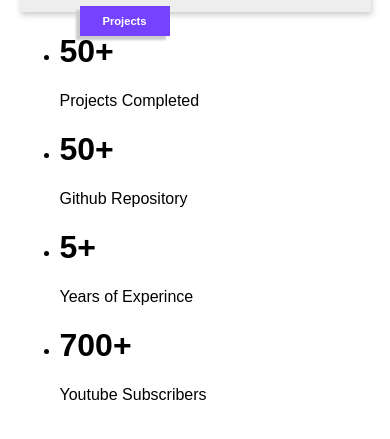
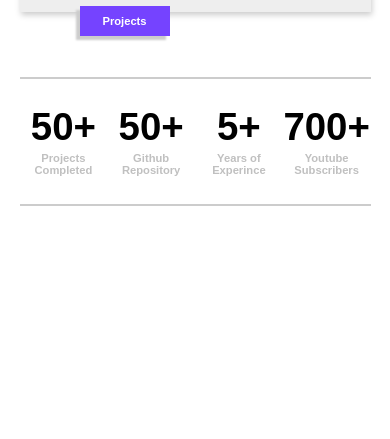
Before and after one commit to hussainHakimi/1-protfolio, a plain HTML site: page index.html in a window 390 px wide. Shown: the part 323-762 px from the top of the page. Drawn offline with Linux system fonts and the light colour scheme.

Commit message:
featured made responsive

```diff
--- a/style.css
+++ b/style.css
@@ -113,6 +113,42 @@
                 padding-right: 30px;
             }
 
+            /*=========================== Featues Part=======================*/
+            .features{
+                width: 100%;
+                height: 125px;
+                margin-top: 65px;
+            }
+            .features .container{
+                border-top: 2px solid #ccc;
+                border-bottom: 2px solid #ccc;
+
+            }
+            .features hr{
+                border: 1px solid #ccc;
+            }
+            .features ul{
+
+                padding: 0;
+                margin: 0px 0px 28px 0px;
+            }
+            .features li{
+                list-style-type: none;
+                float: left;
+                width: 25%;
+                text-align: center;
+            }
+            .features h1{
+                font-size: 2.4rem;
+                margin-bottom: 0;
+            }
+            .features p{
+                margin-top: 3px;
+                font-size: .7rem;
+                font-weight: 700;
+                color: silver;
+            }
+
 
 
 
@@ -187,6 +223,19 @@
                     margin: auto;
                     padding-right: 30px;
                 }
+                /* Features part */
+                .features{
+                    height: 230px;
+                    margin-top: 40px;
+                }
+                .features ul{
+                    height: 200px;
+                    margin-bottom: 15px;
+                }
+                .features li{
+                    width: 50%;
+                }
+
             }
 
             @media(min-width:350px) and (max-width:700px){
```
